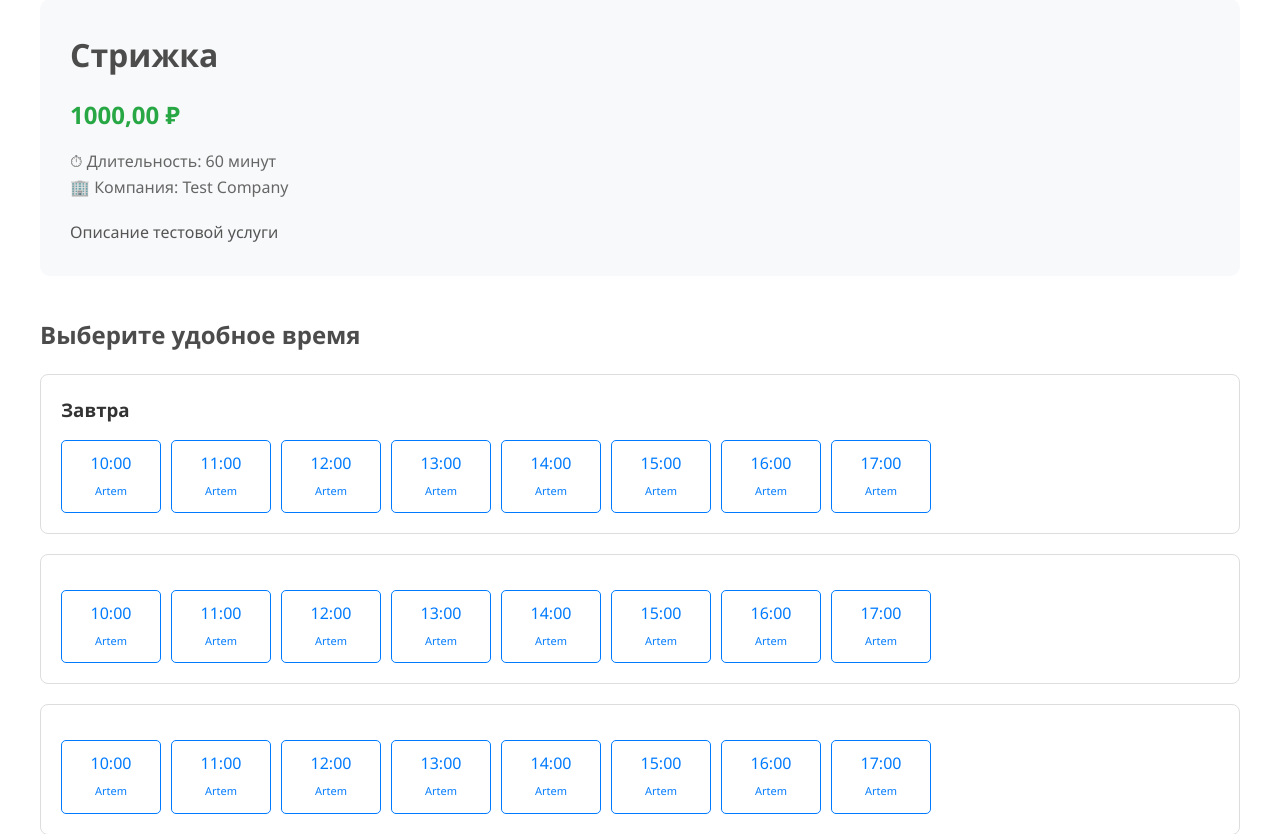
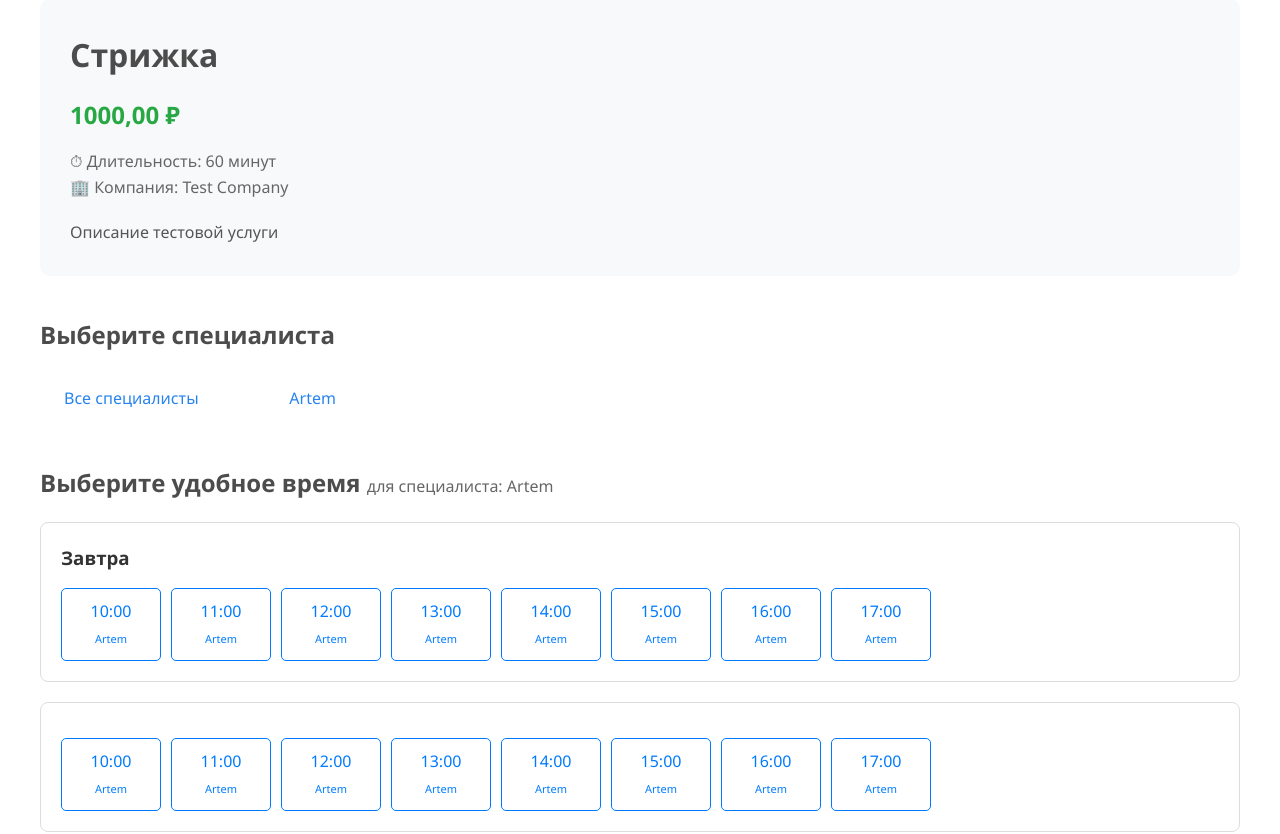
Before and after one commit to extreme-profit/upx100, a Django app: page /client/service/1/?employee_id=1 in a window 1280 px wide. Shown: the part 109-943 px from the top of the page. Run offline with Django 5.2, Linux system fonts and the light colour scheme; data comes from the database, SQL or seed files in the repository; both versions use the stored data as it was after the commit.

Commit message:
Title: Добавить функционал записи на услугу с выбором сотрудника и временными слотами
Key features implemented:

- Обновлен .gitignore файл для исключения логов из отслеживания
- Расширен views.py в приложении client для поддержки выбора сотрудника и отображения временных слотов
- Добавлена логика в service_detail_view для фильтрации слотов по выбранному сотруднику
- Обновлён шаблон service_detail.html для отображения кнопок выбора сотрудников и временных слотов
- Реализована форма бронирования с вводом имени, телефона и комментария
- Добавлены проверки на занятость слотов и валидацию данных при создании бронирования

Добавлен полный пользовательский интерфейс для просмотра услуг, выбора сотрудника и записи на конкретное время с заполнением контактной информации.

```diff
--- a/client/views.py
+++ b/client/views.py
@@ -55,19 +55,35 @@ def service_detail_view(request, service_id):
     # Проверяем что услуга активна и компания проверена
     service = get_object_or_404(Service, pk=service_id, status='active', company__owner__is_verified=True)
 
+    # Получаем всех сотрудников услуги
+    employees = service.employees.filter(is_active=True).prefetch_related('user')
+
+    # Получаем выбранного сотрудника (если есть)
+    employee_id = request.GET.get('employee_id')
+    selected_employee = None
+    if employee_id:
+        try:
+            selected_employee = employees.get(pk=employee_id)
+        except Employee.DoesNotExist:
+            pass
+
     # Получаем доступные слоты на ближайшие 14 дней
     today = timezone.now().date()
     end_date = today + timedelta(days=14)
 
-    time_slots = ServiceTimeSlot.objects.filter(
+    time_slots_qs = ServiceTimeSlot.objects.filter(
         service=service,
         date__range=(today, end_date),
         is_booked=False
     ).select_related('employee').order_by('date', 'start_time')
 
+    # Фильтруем по сотруднику если выбран
+    if selected_employee:
+        time_slots_qs = time_slots_qs.filter(employee=selected_employee)
+
     # Группируем слоты по датам
     slots_by_date = {}
-    for slot in time_slots:
+    for slot in time_slots_qs:
         date_str = slot.date.strftime('%Y-%m-%d')
         if date_str not in slots_by_date:
             slots_by_date[date_str] = []
@@ -79,6 +95,8 @@ def service_detail_view(request, service_id):
 
     context = {
         'service': service,
+        'employees': employees,
+        'selected_employee': selected_employee,
         'slots_by_date': slots_by_date,
         'today_str': today_str,
         'tomorrow_str': tomorrow_str,
@@ -135,6 +153,7 @@ def booking_create_view(request, service_id):
     context = {
         'service': service,
         'slot': slot,
+        'employee': slot.employee if slot and slot.employee else None,
     }
     return render(request, 'client/booking_form.html', context)
 
--- a/templates/client/service_detail.html
+++ b/templates/client/service_detail.html
@@ -24,8 +24,32 @@
         </div>
     </div>
 
+    <!-- Выбор сотрудника -->
+    {% if employees %}
+    <h2 style="margin-bottom: 20px;">Выберите специалиста</h2>
+    <div style="display: flex; flex-wrap: wrap; gap: 15px; margin-bottom: 40px;">
+        <a href="{% url 'client:service_detail' service.pk %}"
+           class="btn {% if not selected_employee %}btn--primary{% else %}btn--outline{% endif %}"
+           style="min-width: 150px; text-align: center;">
+            Все специалисты
+        </a>
+        {% for employee in employees %}
+            <a href="{% url 'client:service_detail' service.pk %}?employee_id={{ employee.pk }}"
+               class="btn {% if selected_employee == employee %}btn--primary{% else %}btn--outline{% endif %}"
+               style="min-width: 150px; text-align: center;">
+                {{ employee.name|truncatechars:20 }}
+            </a>
+        {% endfor %}
+    </div>
+    {% endif %}
+
     <!-- Выбор времени записи -->
-    <h2 style="margin-bottom: 20px;">Выберите удобное время</h2>
+    <h2 style="margin-bottom: 20px;">
+        Выберите удобное время
+        {% if selected_employee %}
+            <span style="font-size: 16px; color: #666; font-weight: normal;">для специалиста: {{ selected_employee.name }}</span>
+        {% endif %}
+    </h2>
 
     {% if slots_by_date %}
         <div style="display: grid; gap: 20px;">
@@ -53,8 +77,17 @@
         </div>
     {% else %}
         <div style="text-align: center; padding: 40px; background: #f8f9fa; border-radius: 10px;">
-            <p style="font-size: 18px; color: #666;">На ближайшие 14 дней нет свободных времён для записи.</p>
-            <p style="color: #888; margin-top: 10px;">Пожалуйста, свяжитесь с компанией напрямую или зайдите позже.</p>
+            <p style="font-size: 18px; color: #666;">
+                {% if selected_employee %}
+                    У выбранного специалиста нет свободных времён на ближайшие 14 дней.
+                {% else %}
+                    На ближайшие 14 дней нет свободных времён для записи.
+                {% endif %}
+            </p>
+            <p style="color: #888; margin-top: 10px;">Пожалуйста, выберите другого специалиста или зайдите позже.</p>
+            {% if selected_employee %}
+                <a href="{% url 'client:service_detail' service.pk %}" class="btn btn--primary" style="margin-top: 20px;">Показать всех специалистов</a>
+            {% endif %}
         </div>
     {% endif %}
 
```
Also changed, not shown: db.sqlite3, 1 other file.
